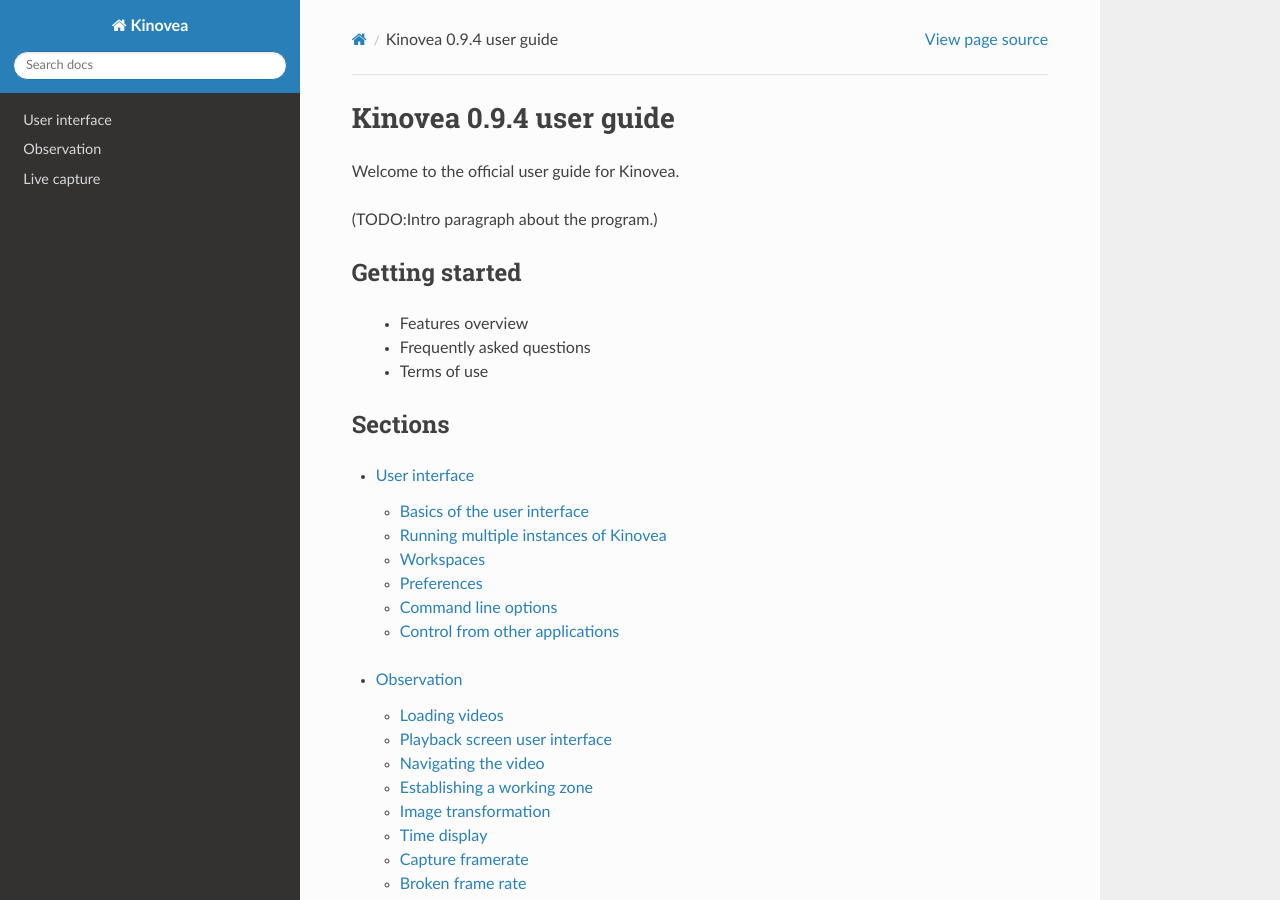
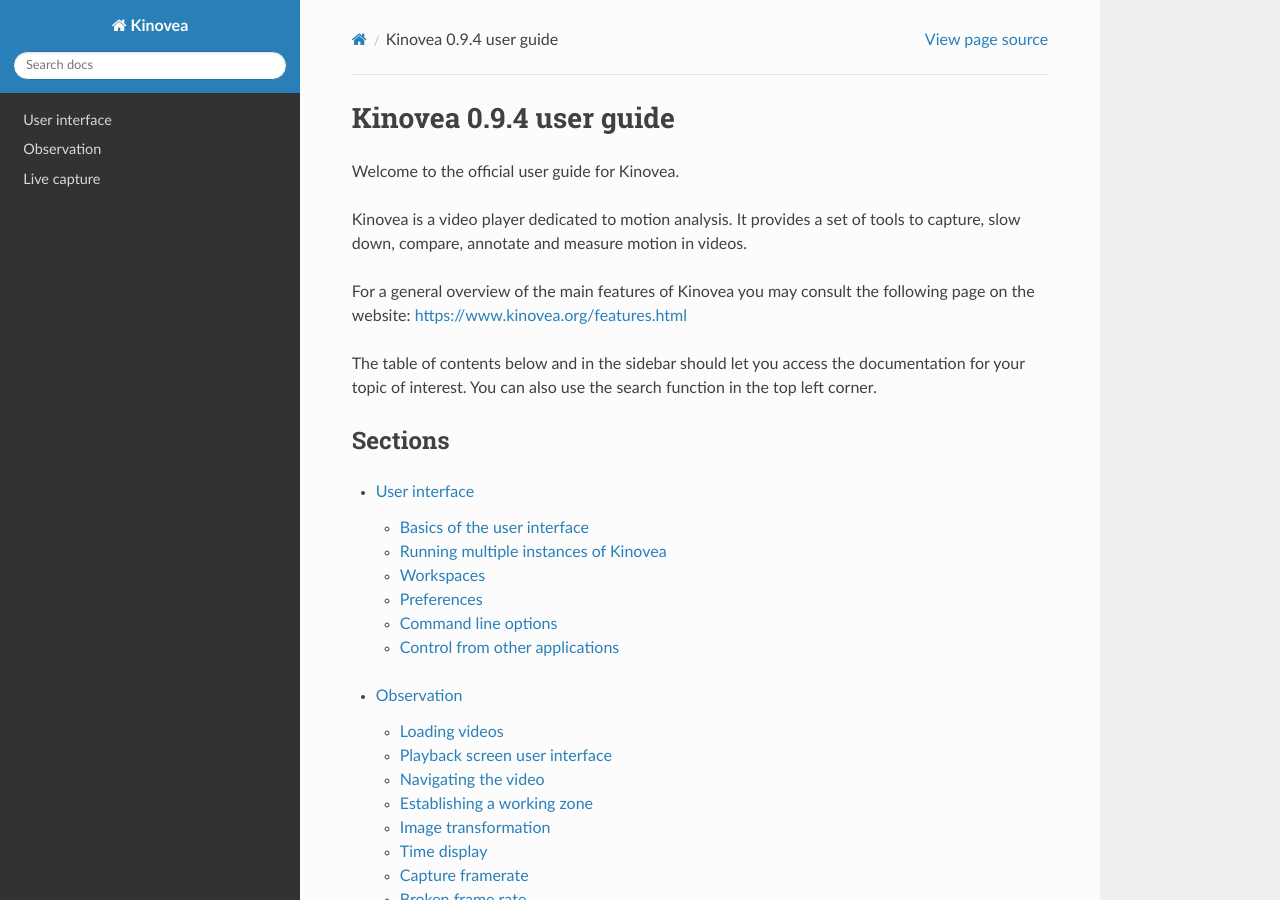
Before and after one commit to Kinovea/kinovea-docs, a Sphinx documentation site: the page built from source/index.rst, in a window 1280 px wide and 900 px high. Built offline with Sphinx 7.4.7 and the Read the Docs theme 2.0.0, drawn with Linux system fonts in a browser that asks for light colours; some of the changed text lies outside the part shown.

Commit message:
Udated index page and FAQ.

```diff
--- a/source/glossary.rst
+++ b/source/gettingstarted/glossary.rst
@@ -1,3 +1,6 @@
+
+
+
 
 
 
--- a/source/index.rst
+++ b/source/index.rst
@@ -4,15 +4,12 @@
 
 Welcome to the official user guide for Kinovea.
 
-(TODO:Intro paragraph about the program.)
+Kinovea is a video player dedicated to motion analysis.
+It provides a set of tools to capture, slow down, compare, annotate and measure motion in videos.
 
+For a general overview of the main features of Kinovea you may consult the following page on the website: https://www.kinovea.org/features.html
 
-Getting started
-===============
-
-    - Features overview
-    - Frequently asked questions
-    - Terms of use
+The table of contents below and in the sidebar should let you access the documentation for your topic of interest. You can also use the search function in the top left corner.
 
 Sections
 ========
```
Also changed, not shown: other parts of source/index.rst (+4 -0 lines), source/faq.rst (deleted, +0 -24 lines), source/gettingstarted/faq.rst (added, +43 -0 lines), source/gettingstarted/index.rst (added, +9 -0 lines), source/gettingstarted/terms.rst (added, +19 -0 lines), source/images/preferences/capture_automation.png.
